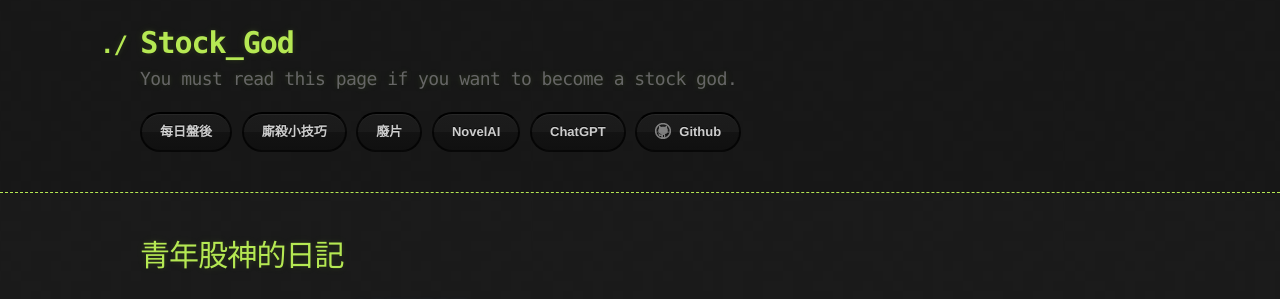
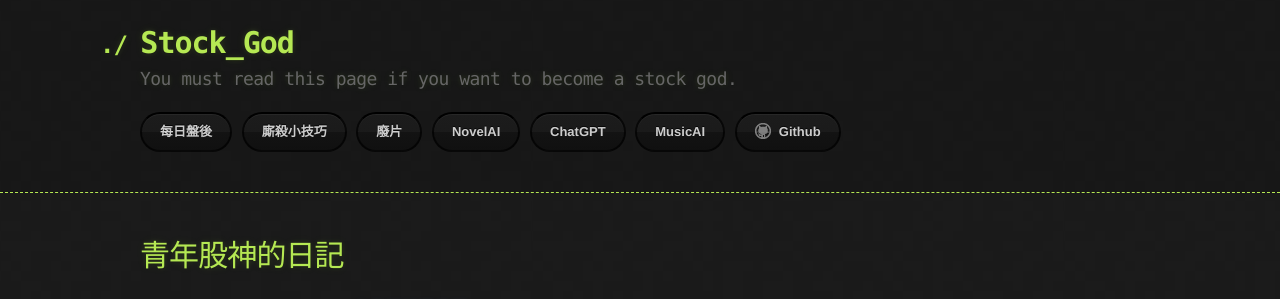
Before and after one commit to lepg5487/Stock_God, a Jekyll site: the page built from index.md, in a window 1280 px wide and 900 px high. Shown: the top 299 px of the window. Built offline with Jekyll 4.4.1, drawn with Linux system fonts in a browser that asks for light colours; our own code applies the rules of GitHub Pages for plain Markdown files.

Commit message:
Update testlayouts.html

```diff
--- a/_layouts/testlayouts.html
+++ b/_layouts/testlayouts.html
@@ -26,6 +26,7 @@
             <a href="{{ site.github.video_url }}" class="btn">廢片</a>
             <a href="{{ site.github.NovelAI_url }}" class="btn">NovelAI</a>
             <a href="{{ site.github.ChatGPT_url }}" class="btn">ChatGPT</a>
+            <a href="{{ site.github.ChatGPT_url }}" class="btn">MusicAI</a>
           {% endif %}
           <a href="{{ site.github.repository_url }}" class="btn btn-github"><span class="icon"></span>Github</a>
         </section>
```
